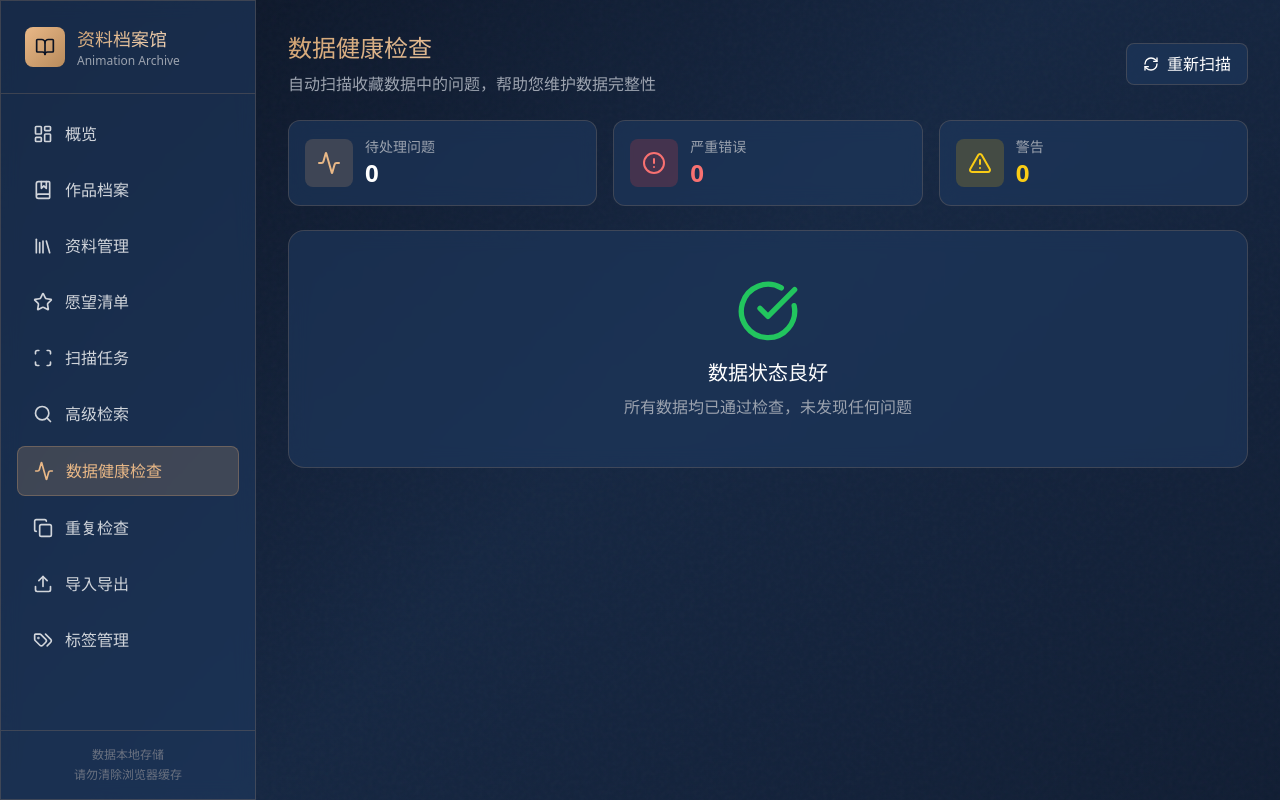
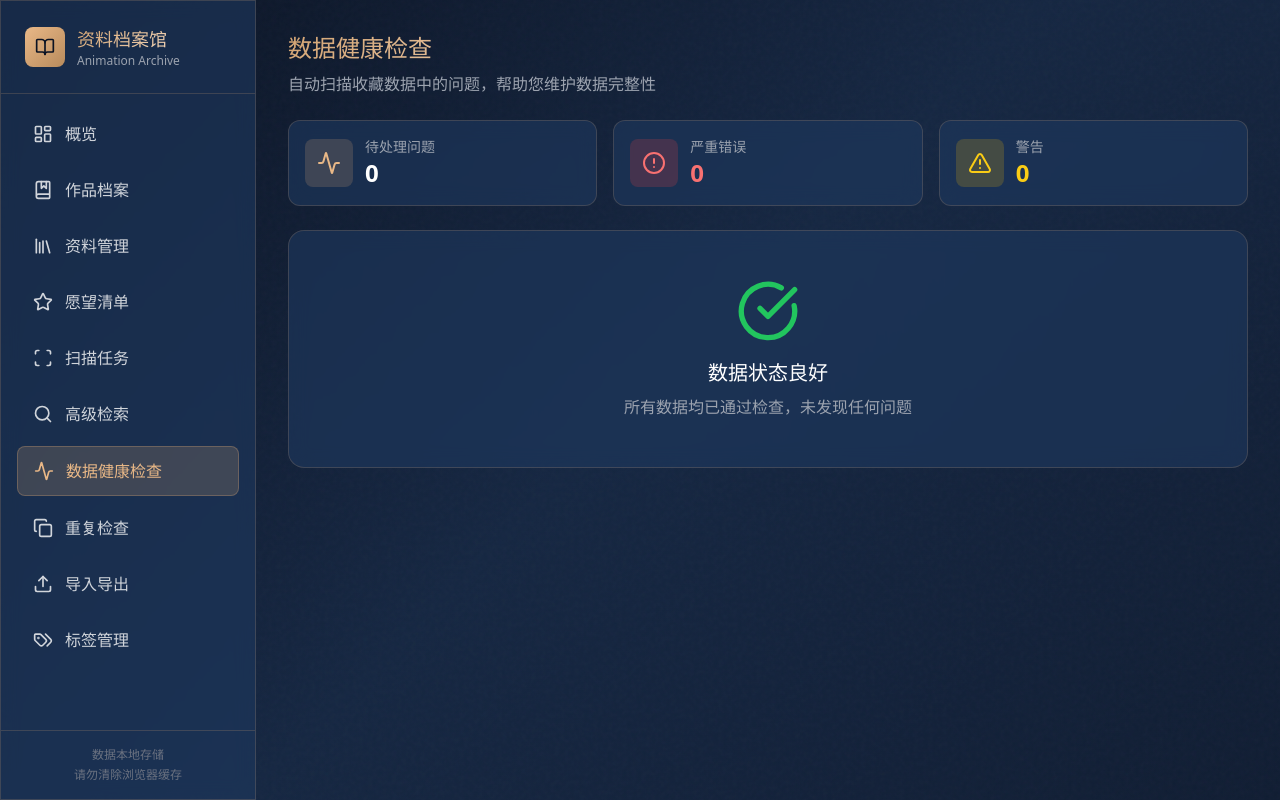
Before and after one commit to aliAjax/hxy-37-d06ae52, a React (Vite) app: page /health-check in a window 1280 px wide. Built offline with nearby package versions, Linux system fonts and the light colour scheme.

Commit message:
Fix health check lint issues

```diff
--- a/src/pages/DataHealthCheck.tsx
+++ b/src/pages/DataHealthCheck.tsx
@@ -9,7 +9,6 @@ import {
   ChevronUp,
   Edit2,
   Tags,
-  RefreshCw,
 } from 'lucide-react';
 import { useStore } from '../store/useStore';
 import {
@@ -32,11 +31,10 @@ export function DataHealthCheck() {
   const [expandedGroups, setExpandedGroups] = useState<Set<string>>(new Set());
   const [editingMaterial, setEditingMaterial] = useState<Material | null>(null);
   const [showEditModal, setShowEditModal] = useState(false);
-  const [refreshKey, setRefreshKey] = useState(0);
 
   const issueGroups = useMemo(() => {
     return runAllHealthChecks(materials, characters, staff);
-  }, [materials, characters, staff, refreshKey]);
+  }, [materials, characters, staff]);
 
   const stats = useMemo(() => {
     return getHealthStats(issueGroups);
@@ -74,19 +72,10 @@ export function DataHealthCheck() {
     }
     setShowEditModal(false);
     setEditingMaterial(null);
-    setRefreshKey((prev) => prev + 1);
-  };
-
-  const handleRefresh = () => {
-    setRefreshKey((prev) => prev + 1);
   };
 
   const getSeverityColor = (severity: 'error' | 'warning') => {
     return severity === 'error' ? 'text-red-400' : 'text-yellow-400';
-  };
-
-  const getSeverityBg = (severity: 'error' | 'warning') => {
-    return severity === 'error' ? 'bg-red-500/20' : 'bg-yellow-500/20';
   };
 
   const getSeverityBorder = (severity: 'error' | 'warning') => {
@@ -217,13 +206,6 @@ export function DataHealthCheck() {
             自动扫描收藏数据中的问题，帮助您维护数据完整性
           </p>
         </div>
-        <button
-          onClick={handleRefresh}
-          className="flex items-center gap-2 px-4 py-2 rounded-lg glass hover:bg-primary-700/30 transition-colors text-white"
-        >
-          <RefreshCw className="w-4 h-4" />
-          重新扫描
-        </button>
       </div>
 
       <div className="grid grid-cols-1 md:grid-cols-3 gap-4">
--- a/src/utils/healthCheck.ts
+++ b/src/utils/healthCheck.ts
@@ -80,19 +80,18 @@ export const checkInvalidPageRange = (materials: Material[]): HealthIssue[] => {
   const issues: HealthIssue[] = [];
 
   materials.forEach((m) => {
+    if (m.pageCount <= 0) return;
+
     const problems: string[] = [];
 
     if (m.pageStart < 1) {
       problems.push('起始页码小于 1');
     }
-    if (m.pageEnd < m.pageStart) {
+    if (m.pageEnd > 0 && m.pageEnd < m.pageStart) {
       problems.push('结束页码小于起始页码');
     }
-    if (m.pageCount > 0 && m.pageEnd > m.pageCount) {
+    if (m.pageEnd > m.pageCount) {
       problems.push('结束页码大于总页数');
-    }
-    if (m.pageCount <= 0) {
-      problems.push('总页数为 0 或为空');
     }
 
     if (problems.length > 0) {
```
